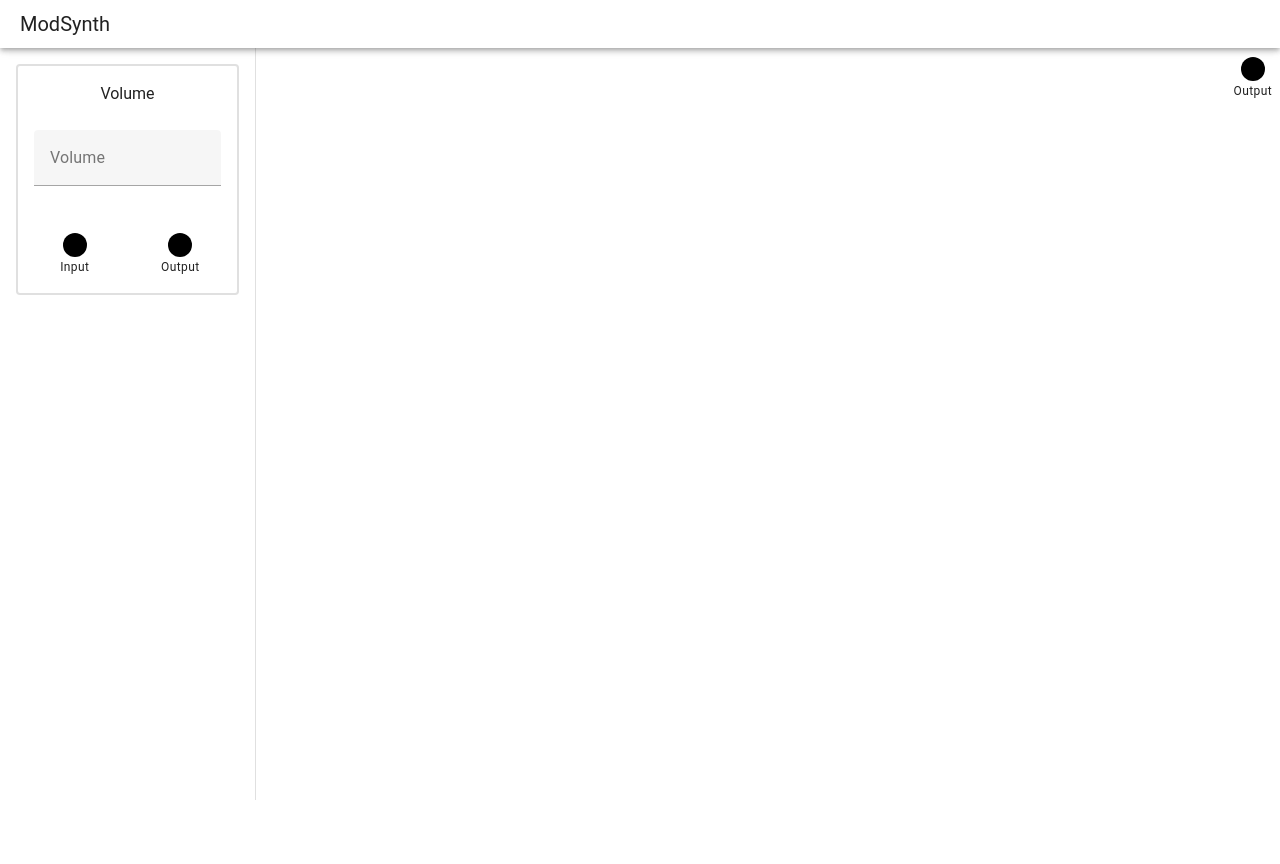
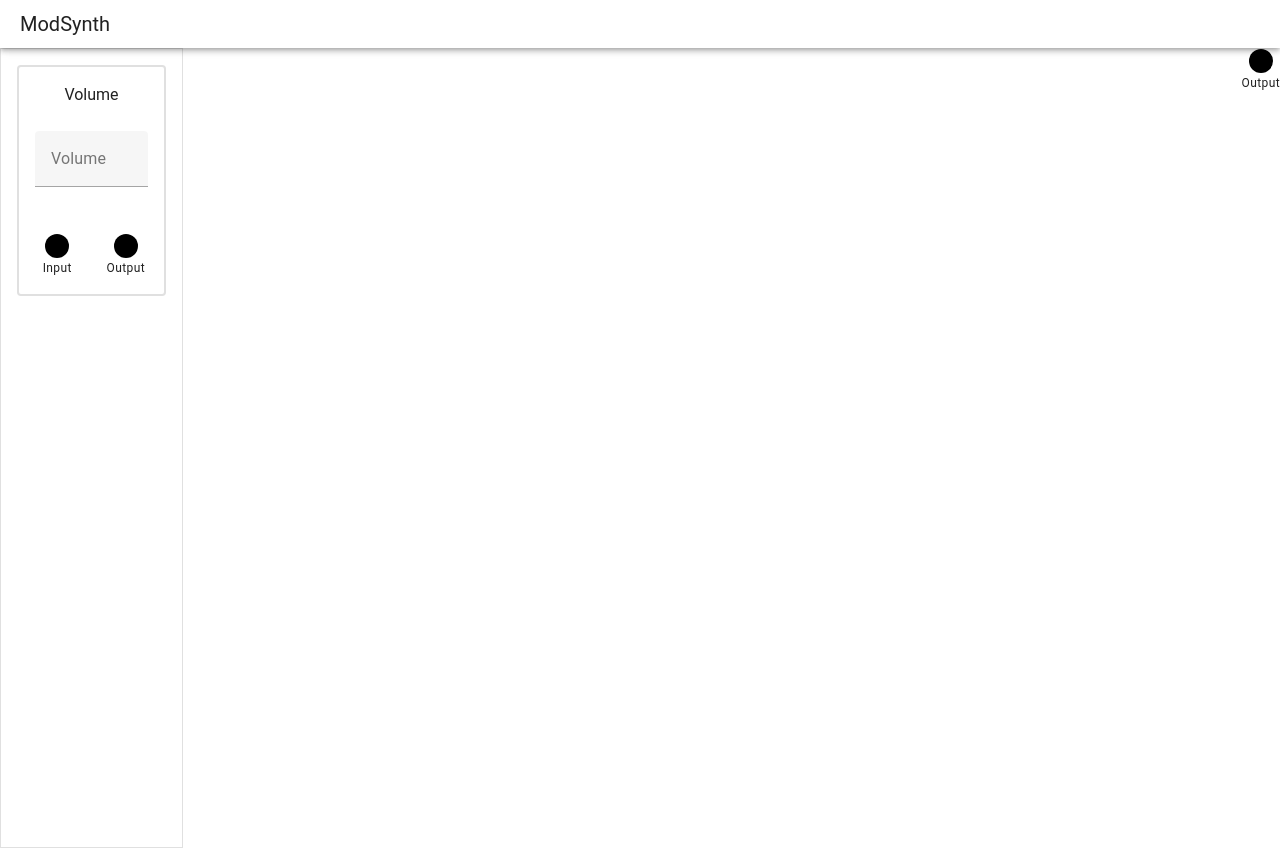
Before and after one commit to yuu528/ModSynth, a Vue app: page / in a window 1280 px wide. Built offline with nearby package versions, Linux system fonts and the light colour scheme.

Commit message:
Implement cabling feature

```diff
--- a/src/renderer/App.vue
+++ b/src/renderer/App.vue
@@ -4,8 +4,9 @@
       <v-app-bar-title>ModSynth</v-app-bar-title>
     </v-app-bar>
 
-    <v-navigation-drawer
-      permanent
+    <v-main class="d-flex h-100">
+      <v-sheet
+        border
         @dragover="baseDragOver"
         @drop="baseDrop"
       >
@@ -17,6 +18,7 @@
                 <Module
                   draggable="true"
                   :data-id="id"
+                  :key="id"
                   :name="module.name"
                   :controls="module.controls"
                   :jacks="module.jacks"
@@ -26,9 +28,7 @@
             </v-col>
           </v-row>
         </v-container>
-    </v-navigation-drawer>
-
-    <v-main class="d-flex ma-2 h-100">
+      </v-sheet>
       <v-sheet
         class="flex-grow-1 h-screen"
         @dragover="dragOver"
@@ -37,9 +37,11 @@
         <Module
           v-for="(module, idx) in enabledModules"
           draggable="true"
+          class="enabledModule"
           :key="idx"
           :data-id="module.id"
           :data-idx="idx"
+          :idx="idx"
           :name="module.name"
           :controls="module.controls"
           :jacks="module.jacks"
@@ -52,17 +54,40 @@
         />
       </v-sheet>
       <v-sheet class="flex-shrink-1">
-        <Jack name="Output" />
+        <Jack name="Output" dataKey="master.output" />
       </v-sheet>
+      <svg
+        width="100%"
+        height="100%"
+        style="
+          position: absolute;
+          top: 0;
+          left: 0;
+          pointer-events: none;
+        "
+      >
+        <path
+          v-for="cable in cables"
+          :d="`M ${cable.p1.x} ${cable.p1.y} L ${cable.p2.x} ${cable.p2.y}`"
+          stroke="black"
+          stroke-width="2"
+        />
+      </svg>
     </v-main>
   </v-layout>
 </template>
 
 <script setup lang="ts">
-import { reactive } from 'vue'
+import { reactive, computed, nextTick } from 'vue'
+
+import { useCableStore } from './stores/CableStore'
 
 import Jack from './components/Jack.vue'
 import Module from './components/Module.vue'
+
+const cableStore = useCableStore()
+
+const cables = computed(() => cableStore.cablesData)
 
 const modules = {
   volume: {
@@ -125,6 +150,9 @@ function baseDrop(event) {
     if(event.dataTransfer.getData(mimes.moduleType) == types.enabled) {
       const idx = event.dataTransfer.getData(mimes.moduleIdx)
       enabledModules.splice(idx, 1)
+      nextTick(() => {
+        cableStore.updateCables()
+      })
     }
   }
 }
@@ -149,7 +177,7 @@ function dragOver(event) {
 }
 
 function drop(event) {
-  if(event.dataTransfer.types.includes(mimes.moduleType)) {
+  if(event.dataTransfer.types.includes(mimes.moduleType) && !event.dataTransfer.types.includes(cableStore.mimes.cableId1)) {
     const offsetX = event.dataTransfer.getData(mimes.moduleDragOffsetX)
     const offsetY = event.dataTransfer.getData(mimes.moduleDragOffsetY)
 
@@ -166,7 +194,6 @@ function drop(event) {
         }
 
         enabledModules.push(module)
-        console.log(enabledModules)
         break
 
       case types.enabled:
@@ -176,6 +203,10 @@ function drop(event) {
           x: event.clientX - offsetX,
           y: event.clientY - offsetY
         }
+
+        nextTick(() => {
+          cableStore.updateCables()
+        })
         break
     }
   }
--- a/src/renderer/components/Jack.vue
+++ b/src/renderer/components/Jack.vue
@@ -1,6 +1,18 @@
 <template>
   <div class="text-center">
-    <v-avatar color="black" size="x-small">
+    <v-avatar
+      color="black"
+      size="x-small"
+      ref="jack"
+      draggable="true"
+      :data-id="props.dataKey"
+      @dragstart="cableStore.dragStart"
+      @dragover="cableStore.dragOver"
+      @drop="cableStore.drop"
+      @mouseenter="mouseEnter"
+      @mouseout="mouseOut"
+      @click="cableStore.click"
+    >
     </v-avatar>
 
     <div class="text-caption">
@@ -10,9 +22,34 @@
 </template>
 
 <script setup lang="ts">
+import { ref, onMounted } from 'vue'
+
+import { useCableStore } from '../stores/CableStore'
+
+const cableStore = useCableStore()
+
+const jack = ref()
+
+onMounted(() => {
+  cableStore.registerJack(jack.value.$el)
+})
+
 const props = defineProps([
   'name',
-  'dragOverFn',
-  'dropFn'
+  'dataKey'
 ])
+
+function mouseEnter(event) {
+  const module = event.target.closest('.enabledModule')
+  if(module !== null) {
+    module.setAttribute('draggable', false)
+  }
+}
+
+function mouseOut(event) {
+  const module = event.target.closest('.enabledModule')
+  if(module !== null) {
+    module.setAttribute('draggable', true)
+  }
+}
 </script>
--- a/src/renderer/components/Module.vue
+++ b/src/renderer/components/Module.vue
@@ -20,7 +20,7 @@
       </v-row>
       <v-row>
         <v-col v-for="jack in props.jacks" :key="jack.name">
-          <Jack :name="jack.name" />
+          <Jack :name="jack.name" :dataKey="`m${props.idx}.${jack.name}`" />
         </v-col>
       </v-row>
     </v-container>
@@ -33,6 +33,7 @@ import Jack from './Jack.vue'
 const props = defineProps([
   'name',
   'controls',
-  'jacks'
+  'jacks',
+  'idx'
 ])
 </script>
--- a/src/renderer/main.ts
+++ b/src/renderer/main.ts
@@ -1,4 +1,6 @@
 import { createApp } from 'vue'
+
+import { createPinia } from 'pinia'
 
 import 'vuetify/styles'
 import { createVuetify } from 'vuetify'
@@ -7,6 +9,8 @@ import * as directives from 'vuetify/directives'
 
 import App from './App.vue'
 
+const pinia = createPinia()
+
 const vuetify = createVuetify({
 	components,
 	directives
@@ -14,6 +18,7 @@ const vuetify = createVuetify({
 
 const app = createApp(App)
 
+app.use(pinia)
 app.use(vuetify)
 
 app.mount('#app')
--- /dev/null
+++ b/src/renderer/stores/CableStore.ts
@@ -0,0 +1,114 @@
+import { defineStore } from 'pinia'
+
+export class Cable {
+	private _j1: string
+	private _j2: string
+
+	constructor(j1: string, j2: string) {
+		this._j1 = j1
+		this._j2 = j2
+	}
+
+	set j1(j1: string) {
+		this._j1 = j1
+	}
+
+	set j2(j2: string) {
+		this._j2 = j2
+	}
+
+	get j1() {
+		return this._j1
+	}
+
+	get j2() {
+		return this._j2
+	}
+}
+
+export const useCableStore = defineStore('cable', {
+	state: () => ({
+		cables: [] as Cable[],
+		cablesData: [],
+		jacks: [] as HTMLElement[],
+		mimes: {
+			cableId1: 'application/mscable.id1'
+		}
+	}),
+	actions: {
+		add(p1: string, p2: string) {
+			if(this.cables.every(cable =>
+				!(cable.j1 === p1 && cable.j2 === p2)
+				&& !(cable.j1 === p2 && cable.j2 === p1)
+			)) {
+				this.cables.push(
+					new Cable(p1, p2)
+				)
+				this.updateCables()
+			}
+		},
+		delete(p: string) {
+			this.cables = this.cables.filter(cable =>
+				cable.j1 !== p && cable.j2 !== p
+			)
+			this.updateCables()
+		},
+		registerJack(el: HTMLElement) {
+			this.jacks.push(el)
+		},
+		getJack(id: string) {
+			return this.jacks.find(jack =>
+				jack.dataset.id === id
+			)
+		},
+		getJackPos(id: string) {
+			const pos = this.getJack(id).getBoundingClientRect()
+
+			return {
+				x: pos.left + pos.width / 2,
+				y: pos.top + pos.height / 2
+			}
+		},
+		updateCables() {
+			this.jacks = this.jacks.filter(jack => document.body.contains(jack))
+			this.cables = this.cables.filter(cable =>
+				this.getJack(cable.j1) !== undefined && this.getJack(cable.j2) !== undefined
+			)
+
+			this.cablesData = this.cables.map(cable => {
+				const p1 = this.getJackPos(cable.j1)
+				const p2 = this.getJackPos(cable.j2)
+
+				return {
+					p1: {
+						x: p1.x,
+						y: p1.y
+					},
+					p2: {
+						x: p2.x,
+						y: p2.y
+					}
+				}
+			})
+		},
+		dragStart(event) {
+			event.dataTransfer.setData(this.mimes.cableId1, event.target.dataset.id)
+		},
+		dragOver(event) {
+			if(event.dataTransfer.types.includes(this.mimes.cableId1)) {
+				event.preventDefault()
+			}
+		},
+		drop(event) {
+			if(event.dataTransfer.types.includes(this.mimes.cableId1)) {
+				const id1 = event.dataTransfer.getData(this.mimes.cableId1)
+				const id2 = event.target.dataset.id
+
+				this.add(id1, id2)
+			}
+		},
+		click(event) {
+			this.delete(event.target.dataset.id)
+		}
+	}
+})
```
Lines whose indentation alone changed are shown as unchanged.
